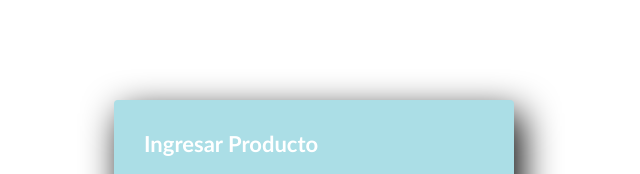
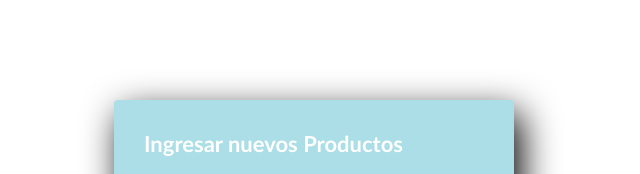
Before and after one commit to marya180/Belleza, a website: page CarritoBelleza/views/formulario.html in a window 1280 px wide. Shown: the top 174 px of the page, without its empty margins (326-966 px from the left). Drawn offline with Linux system fonts and the light colour scheme; files that its build step writes are made by us from their sources.

```diff
--- a/CarritoBelleza/views/formulario.html
+++ b/CarritoBelleza/views/formulario.html
@@ -9,7 +9,7 @@
 
 <body>
     <div class="ingresarProducto">
-        <h4>Ingresar Producto</h4>
+        <h4>Ingresar nuevos Productos</h4>
         <form action="/producto" method="post">
             Imagen:
             <input class="datos" id="imagen" type="text" placeholder="url" class="form-control ,y-2"></br>
```
